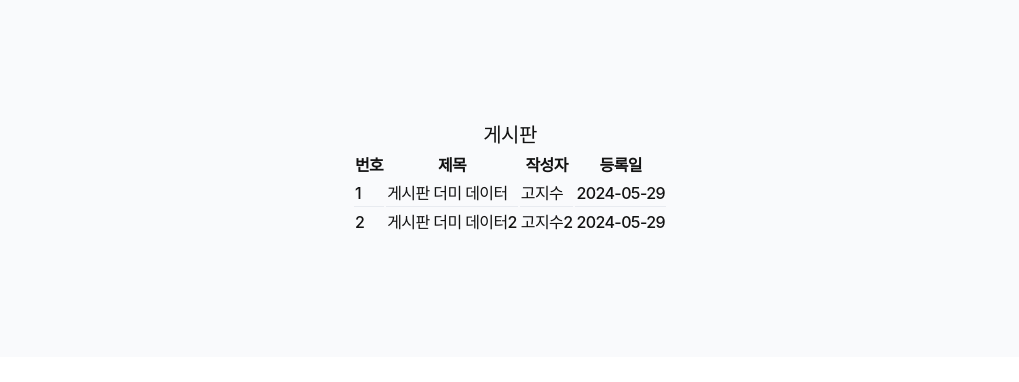
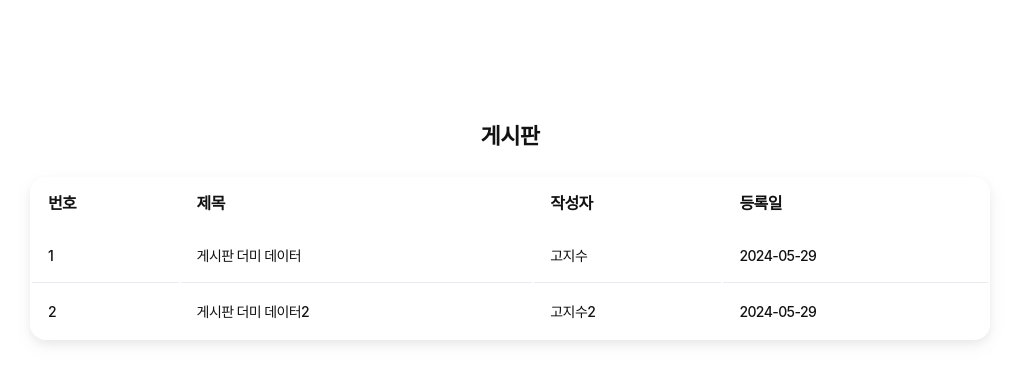
Before and after one commit to jisookoh/new-monorepo, a Next.js app in the folder packages/client/: page /board/list in a window 1280 px wide. Shown: the top 382 px of the page, without its empty margins (130-1149 px from the left). Built offline with nearby package versions, Linux system fonts and the light colour scheme.

Commit message:
Feat: 게시판 스타일 입히기

```diff
--- a/packages/client/components/common/table/Table.tsx
+++ b/packages/client/components/common/table/Table.tsx
@@ -1,5 +1,6 @@
 import styled from '@emotion/styled';
 import { ReactNode } from "react";
+import { Colors } from "@/styles";
 
 export const Table = ({ children }: { children: ReactNode }) => {
     return (
@@ -10,5 +11,10 @@ export const Table = ({ children }: { children: ReactNode }) => {
 };
 
 namespace S {
-    export const TableContainer = styled.table``;
+    export const TableContainer = styled.table`
+        width: 100%;
+        border-radius: 16px;
+        overflow: hidden;
+        box-shadow: 0 4px 8px 0 rgba(0, 0, 0, 0.05), 0 6px 20px 0 rgba(0, 0, 0, 0.05);
+    `;
 }
--- a/packages/client/components/common/table/TableTd.tsx
+++ b/packages/client/components/common/table/TableTd.tsx
@@ -1,5 +1,6 @@
 import styled from '@emotion/styled';
 import { ReactNode } from "react";
+import {Typography} from "@/styles";
 
 export const TableTd = ({ children }: { children: ReactNode }) => {
     return (
@@ -10,5 +11,8 @@ export const TableTd = ({ children }: { children: ReactNode }) => {
 };
 
 namespace S {
-    export const TableTdContainer = styled.td``;
+    export const TableTdContainer = styled.td`
+        padding: 16px;
+        ${Typography.XXSmall};
+    `;
 }
--- a/packages/client/components/common/table/TableTh.tsx
+++ b/packages/client/components/common/table/TableTh.tsx
@@ -1,5 +1,6 @@
 import styled from '@emotion/styled';
 import { ReactNode } from "react";
+import { Typography } from "@/styles";
 
 export const TableTh = ({ children }: { children: ReactNode }) => {
     return (
@@ -10,5 +11,9 @@ export const TableTh = ({ children }: { children: ReactNode }) => {
 };
 
 namespace S {
-    export const TableThContainer = styled.th``;
+    export const TableThContainer = styled.th`
+        text-align: left;
+        padding: 12px 16px;
+        ${Typography.XSmall};
+    `;
 }
--- a/packages/client/pages/board/list.tsx
+++ b/packages/client/pages/board/list.tsx
@@ -31,6 +31,7 @@ export default function list() {
         <S.BoardListContainer>
             <S.BoardListWrapper>
                 <S.BoardTitle>게시판</S.BoardTitle>
+                <S.BoardTable>
                     <Table>
                         <TableHead columns={BOARD_COLUMNS} />
                         <TableBody>
@@ -44,6 +45,7 @@ export default function list() {
                             )) }
                         </TableBody>
                     </Table>
+                </S.BoardTable>
             </S.BoardListWrapper>
         </S.BoardListContainer>
     )
@@ -51,7 +53,6 @@ export default function list() {
 
 namespace S {
      export const BoardListContainer = styled.div`
-        background-color: ${Colors.Grey50};
         padding: 120px 0;
      `;
 
@@ -59,10 +60,17 @@ namespace S {
         display: flex;
         flex-direction: column;
         align-items: center;
+        gap: 24px;
      `;
 
      export const BoardTitle = styled.h2`
-        ${Typography.Medium};
-         font-weight: ${FontWeight.Medium};
+        ${Typography.Large};
+         font-weight: ${FontWeight.Bold};
+
      `
+
+    export const BoardTable = styled.div`
+        max-width: 960px;
+        width: 100%;
+    `;
 }
```
Lines whose indentation alone changed are shown as unchanged.
